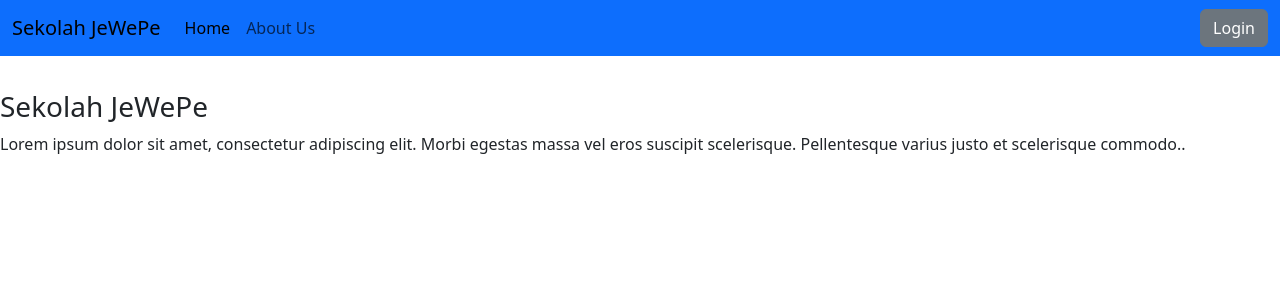
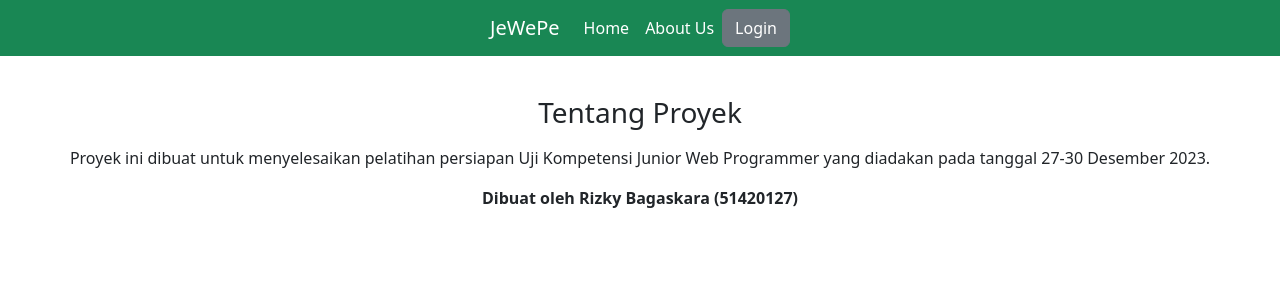
Before and after one commit to rzkybagaskara/e-mading-JeWePe, a PHP site: page /about-us.php in a window 1280 px wide. Shown: the top 300 px of the page. Run offline with PHP 8.4, Linux system fonts and the light colour scheme.

Commit message:
update front end

```diff
--- a/about-us.php
+++ b/about-us.php
@@ -4,10 +4,15 @@
 ?>
 
 <!-- Header Text -->
-<div class="header-text">
-    <h3 class="mt-1 ml-1">Sekolah JeWePe</h3>
-    <p>Lorem ipsum dolor sit amet, consectetur adipiscing elit. Morbi egestas massa vel eros suscipit scelerisque.
-        Pellentesque varius justo et scelerisque commodo..</p>
+<div class="header-text text-center pb-3 pt-3">
+    <h3 class="mt-4 ml-1 pb-2">Tentang Proyek</h3>
+    <div class="paragraph mt-2">
+        <p>
+            Proyek ini dibuat untuk menyelesaikan pelatihan persiapan Uji Kompetensi Junior Web Programmer yang diadakan
+            pada tanggal 27-30 Desember 2023.
+        </p>
+        <p class="fw-bold">Dibuat oleh Rizky Bagaskara (51420127)</p>
+    </div>
 </div>
 </body>
 
--- a/dashboard/actions/update_artikel_action.php
+++ b/dashboard/actions/update_artikel_action.php
@@ -2,7 +2,6 @@
   include "../templates/sidebar.php";
   require '../../config/koneksi.php';
 
-  // TODO remove unwanted comments
   // cek artikel sudah sesuai dengan id dan post tersebut ada (count > 0)
   if ($_SERVER['REQUEST_METHOD'] == 'POST' && count($_POST) > 0) {
     //cocokkan variabel dengan name
@@ -23,11 +22,7 @@
     $target_path = $upload_directory . $unique_pictname;
     move_uploaded_file($uploaded_pict['tmp_name'], $target_path);
 
-    // $sql = "UPDATE artikel SET judul = '$judul_artikel', isi = '$isi_artikel', gambar = '$target_path', uploader = '$uploader', status_artikel = '$status_artikel' WHERE id_artikel = '$update_id'";
-
     $sql = "UPDATE `artikel` SET `judul` = '$judul_artikel', `isi` = '$isi_artikel', `gambar` = '$target_path', `uploader` = '$uploader', `status_artikel` = '$status_artikel' WHERE `id_artikel` = '$update_id'";
-
-    // $sql = "INSERT INTO artikel (judul, isi, gambar, uploader, status_artikel) VALUES ('$judul_artikel', '$isi_artikel', '$target_path', '$uploader', '$status_artikel')";
 
     if (mysqli_query($conn, $sql)) {
       echo '<script>alert("Data berhasil terupdate!")</script>';
--- a/dashboard/tambah_artikel.php
+++ b/dashboard/tambah_artikel.php
@@ -1,6 +1,7 @@
 <?php
   include "templates/sidebar.php";
 ?>
+
 <!-- Content Wrapper-->
 <div class="content-wrapper">
     <!-- Main content -->
--- a/dashboard/templates/header.php
+++ b/dashboard/templates/header.php
@@ -10,7 +10,7 @@
     <link href="https://cdn.jsdelivr.net/npm/bootstrap@5.3.2/dist/css/bootstrap.min.css" rel="stylesheet"
         integrity="sha384-T3c6CoIi6uLrA9TneNEoa7RxnatzjcDSCmG1MXxSR1GAsXEV/Dwwykc2MPK8M2HN" crossorigin="anonymous">
     <!-- Stylesheet -->
-    <link rel="stylesheet" href="public/style.css">
+    <link rel="stylesheet" href="../../public/style.css">
     <!-- Google Font: Inter -->
     <link
         href="https://fonts.googleapis.com/css2?family=Inter:wght@300;500;700&family=Rubik:wght@300;400;500&display=swap"
@@ -19,26 +19,22 @@
 
 <body>
     <!-- Navbar -->
-    <div class="top-navbar">
-        <nav class="navbar navbar-expand-lg bg-primary text-white">
-            <div class="container-fluid">
-                <a class="navbar-brand" href="#">Sekolah JeWePe</a>
-                <button class="navbar-toggler" type="button" data-bs-toggle="collapse" data-bs-target="#navbarText"
-                    aria-controls="navbarText" aria-expanded="false" aria-label="Toggle navigation">
-                    <span class="navbar-toggler-icon"></span>
-                </button>
-                <div class="collapse navbar-collapse" id="navbarText">
+    <nav class="navbar navbar-expand navbar-light bg-success">
+        <div class="container-fluid" id="containerNav">
+            <a class="navbar-brand text-white" href="#" id="jewepe">JeWePe</a>
+            <div class="wrapper justify-content-center">
                 <ul class="navbar-nav me-auto mb-2 mb-lg-0">
                     <li class="nav-item">
-                            <a class="nav-link active" aria-current="page" href="main.php">Home</a>
+                        <a class="nav-link active text-white font-weight-bold" aria-current="page"
+                            href="main.php">Home</a>
                     </li>
                     <li class="nav-item">
-                            <a class="nav-link" href="about-us.php">About Us</a>
+                        <a class="nav-link text-white" href="about-us.php">About Us</a>
                     </li>
                 </ul>
+            </div>
             <!-- Login Button -->
             <button type="button" class="btn btn-secondary" onclick="location.href='login.php'">Login</button>
         </div>
-            </div>
     </nav>
-    </div>
+</body>
--- a/dashboard/update_artikel.php
+++ b/dashboard/update_artikel.php
@@ -1,6 +1,7 @@
 <?php
   require '../config/koneksi.php';
   include "templates/sidebar.php";
+
   if($_SERVER['REQUEST_METHOD'] == "GET"){
     $update_id = $_GET['update_id'];
 
--- a/detail.php
+++ b/detail.php
@@ -23,9 +23,11 @@
 ?>
 
 <!-- Detail Artikel -->
-<div class="detail-artikel">
+<div class="detail-artikel ms-3 mt-3">
     <h3 class="mt-1 ml-1"> <?php echo $judul;?> </h3>
     <h5 class="mt-1 ml-1"> Uploader: <?php echo $uploader;?> </h5>
-    <img src="public/img/<?php echo $gambar; ?>" alt="Gambar Artikel" class="img-fluid">
+    <div class="text-center">
+        <img src="public/img/<?php echo $gambar; ?>" alt="Gambar Artikel" class="img-fluid mx-auto text-center">
+    </div>
     <p class="mt-1 ml-1"> <?php echo $isi; ?> </p>
 </div>
--- a/public/style.css
+++ b/public/style.css
@@ -1,3 +1,8 @@
 .header-text h3{
-    padding-top: 30px;
+    margin-top: 30px;
 }
+
+#containerNav{
+    display: flex;
+    justify-content: center;
+}
```
Also changed, not shown: dashboard/templates/sidebar.php (+5 -6 lines), login.php (+10 -6 lines), main.php (+4 -5 lines), public/login.css (+13 -2 lines), public/img/658fac7210960_aether smug.jpg (deleted), public/img/658facd3a842c_aether smug.jpg (deleted), public/img/658fad7d08d25_engineer tf2.jpg (deleted), public/img/6590160e36e26_Audioslave_-_Audioslave.jpg (deleted), public/img/65901a327d1ad_berdasar.jpg (deleted), public/img/65901e29183e7_da pucci.jpg (deleted), public/img/6590244e876b6_bojji.jpg (deleted), public/img/img658eddf83d963_anya heh.png (deleted). Lines whose indentation alone changed are shown as unchanged.
